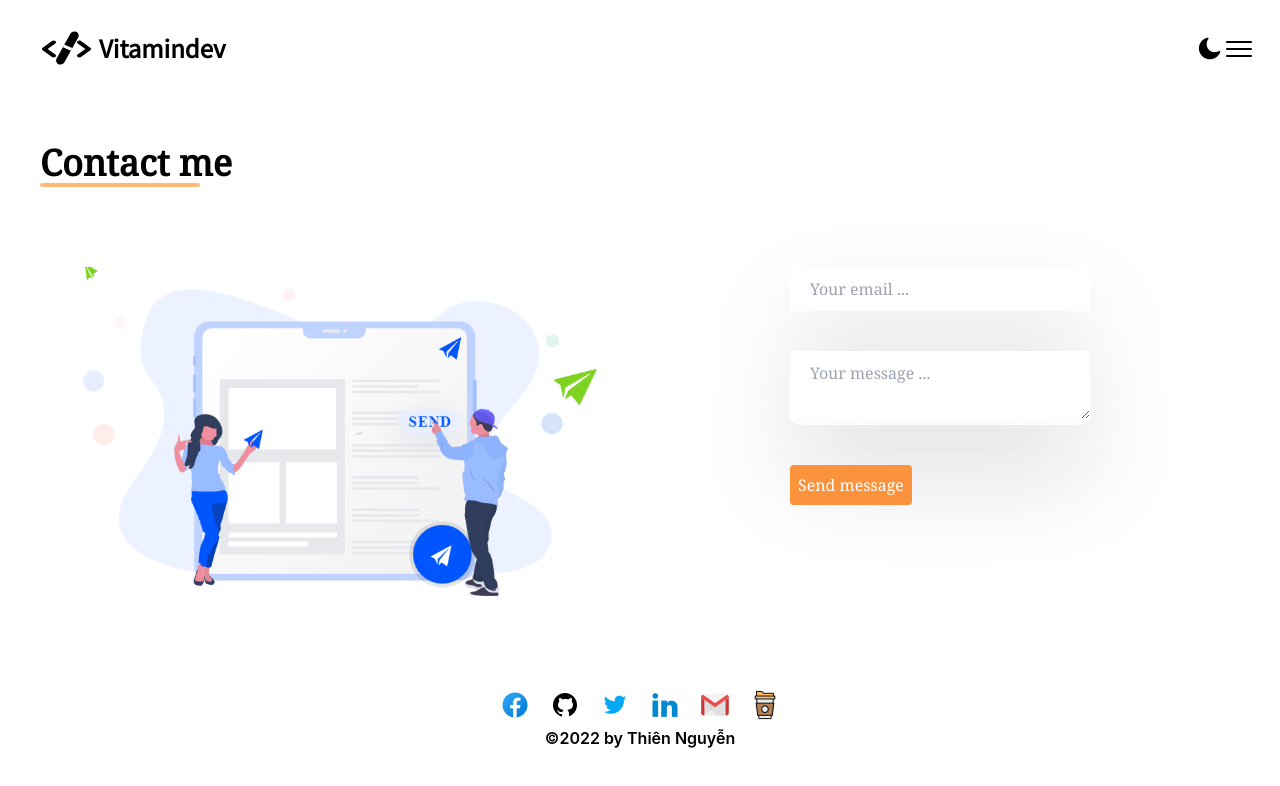
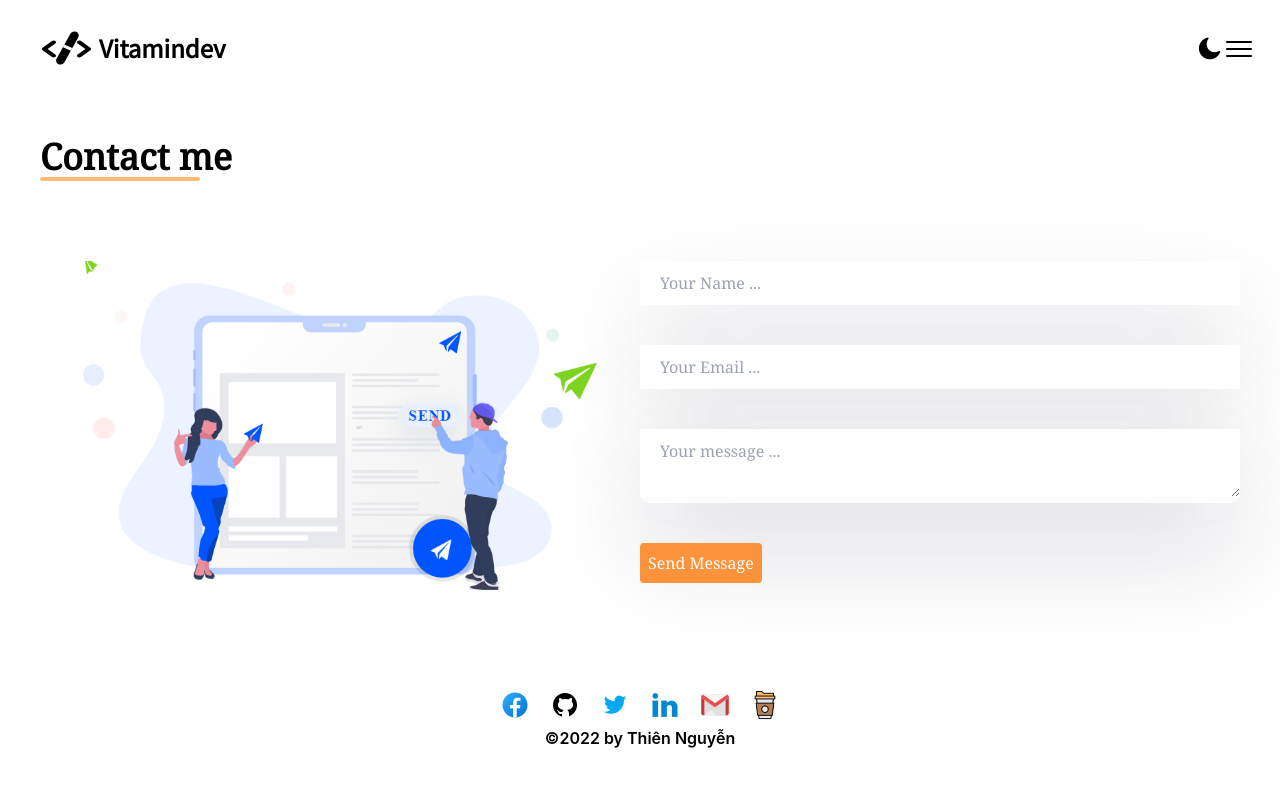
Before and after one commit to veDnimatvi/VitamindevSite, a Next.js app: page /contact in a window 1280 px wide. Shown: the top 786 px of the page. Built offline with nearby package versions, Linux system fonts and the light colour scheme.

Commit message:
fix: send email function

```diff
--- a/package.json
+++ b/package.json
@@ -9,6 +9,7 @@
     "lint": "next lint"
   },
   "dependencies": {
+    "@emailjs/browser": "^3.10.0",
     "@zeit/next-sass": "^1.0.1",
     "axios": "^0.27.2",
     "gray-matter": "^4.0.3",
--- a/pages/contact.jsx
+++ b/pages/contact.jsx
@@ -1,48 +1,54 @@
 import Image from "next/image";
-import React, { useState } from "react";
+import React, { useState, useRef } from "react";
 import Footer from "./components/Footer";
 import Header from "./components/Header";
 import sendMessageImg from "../public/img/contact-me.svg";
-import axios from "axios";
+// import axios from "axios";
+import emailjs from "@emailjs/browser";
 
 const CustomizeAlert = ({ messge }) => {
   return <div className="p-2 mb-4 bg-green-300 rounded">{messge}</div>;
 };
 
 const Contact = () => {
-  const [message, setMessage] = useState("");
-  const [email, setEmail] = useState("");
+  const form = useRef();
+  // const [message, setMessage] = useState("");
+  // const [email, setEmail] = useState("");
   const [error, setError] = useState(false);
-  const [loading, setLoading] = useState(false);
+  // const [loading, setLoading] = useState(false);
   const [success, setSuccess] = useState(false);
   const [messageAlert, setMessageAlert] = useState("");
 
-  function isValidEmail(email) {
-    return /\S+@\S+\.\S+/.test(email);
-  }
+  // function isValidEmail(email) {
+  //   return /\S+@\S+\.\S+/.test(email);
+  // }
 
-  const sendEmail = () => {
-    if (!isValidEmail(email) || message === "") {
-      setError(true);
-    } else {
-      setError(false);
-      setLoading(true);
-      axios
-        .post("https://send-email-contact-me.herokuapp.com/send", {
-          yourEmail: email,
-          subject: "My email is " + email,
-          message,
-        })
-        .then((res) => {
-          setMessageAlert(res?.data);
-          setEmail("");
-          setMessage("");
+  const sendEmail = (e) => {
+    e.preventDefault();
+    setError(false);
+    // setLoading(true);
+
+    emailjs
+      .sendForm(
+        "service_3x3yoer",
+        "template_16o4827",
+        form.current,
+        "x5Pm5_4b8Cj91CbYb"
+      )
+      .then(
+        (result) => {
+          setMessageAlert("Send Successful!");
+          // setEmail("");
+          // setMessage("");
           setSuccess(true);
-          setLoading(false);
+          // setLoading(false);
           setTimeout(() => setSuccess(false), 3000);
-        })
-        .catch((err) => console.log("err", err));
-    }
+          e.target.reset();
+        },
+        (error) => {
+          console.log(error.text);
+        }
+      );
   };
 
   return (
@@ -58,25 +64,30 @@ const Contact = () => {
             <Image src={sendMessageImg} alt="send message img" />
           </div>
           <div className="flex justify-center">
-            <div className="send-me__form">
+            <form ref={form} onSubmit={sendEmail} className="w-full">
               <div className="send-me__form__input">
                 <input
-                  className="text-black"
                   type="text"
-                  value={email}
-                  onChange={(e) => setEmail(e.target.value)}
-                  placeholder="Your email ..."
+                  name="user_name"
+                  className="form-control"
+                  placeholder="Your Name ..."
+                />
+              </div>
+              <div className="send-me__form__input">
+                <input
+                  type="email"
+                  name="user_email"
+                  className="form-control"
+                  placeholder="Your Email ..."
                 />
               </div>
               <div className="send-me__form__input">
                 <textarea
-                  className="text-black"
-                  value={message}
-                  onChange={(e) => setMessage(e.target.value)}
+                  name="message"
+                  className="form-control"
                   placeholder="Your message ..."
                 />
               </div>
-
               {error && (
                 <h2 className="mb-4 text-red-500">
                   Email phải hợp lệ và message không được để trống !
@@ -84,22 +95,12 @@ const Contact = () => {
               )}
 
               {success && <CustomizeAlert messge={messageAlert} />}
-
-              <button
-                onClick={sendEmail}
-                className="flex items-center p-2 text-white bg-orange-400 rounded"
-              >
-                {loading && (
-                  <div className="lds-ring">
-                    <div></div>
-                    <div></div>
-                    <div></div>
-                    <div></div>
-                  </div>
-                )}
-                Send message
-              </button>
-            </div>
+              <input
+                type="submit"
+                value="Send Message"
+                className="p-2 text-white bg-orange-400 rounded cursor-pointer"
+              />
+            </form>
           </div>
         </div>
       </div>
--- a/styles/profile.scss
+++ b/styles/profile.scss
@@ -123,7 +123,7 @@
   }
   &__form {
     float: left;
-    width: 50%;
+    width: 100%;
     &__input {
       margin-bottom: 40px;
       border-radius: 10px;
```
Also changed, not shown: 1 other file (tests, documents, lock files or other folders).
